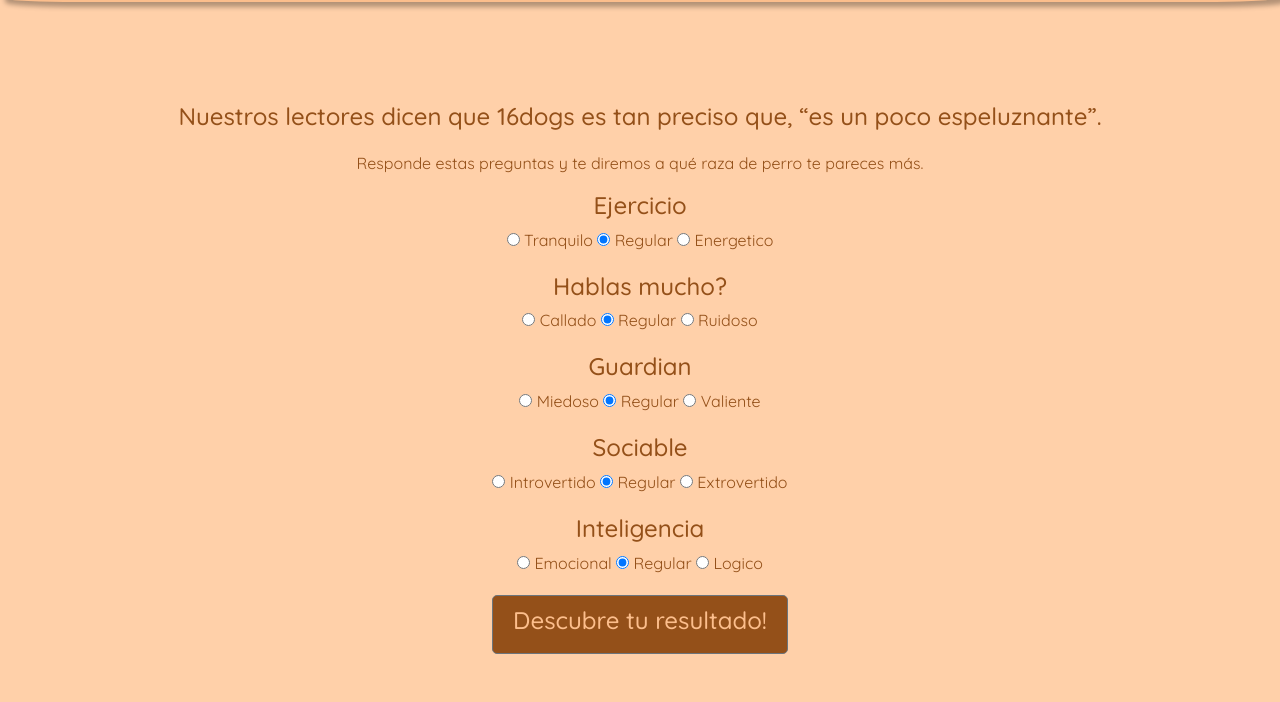
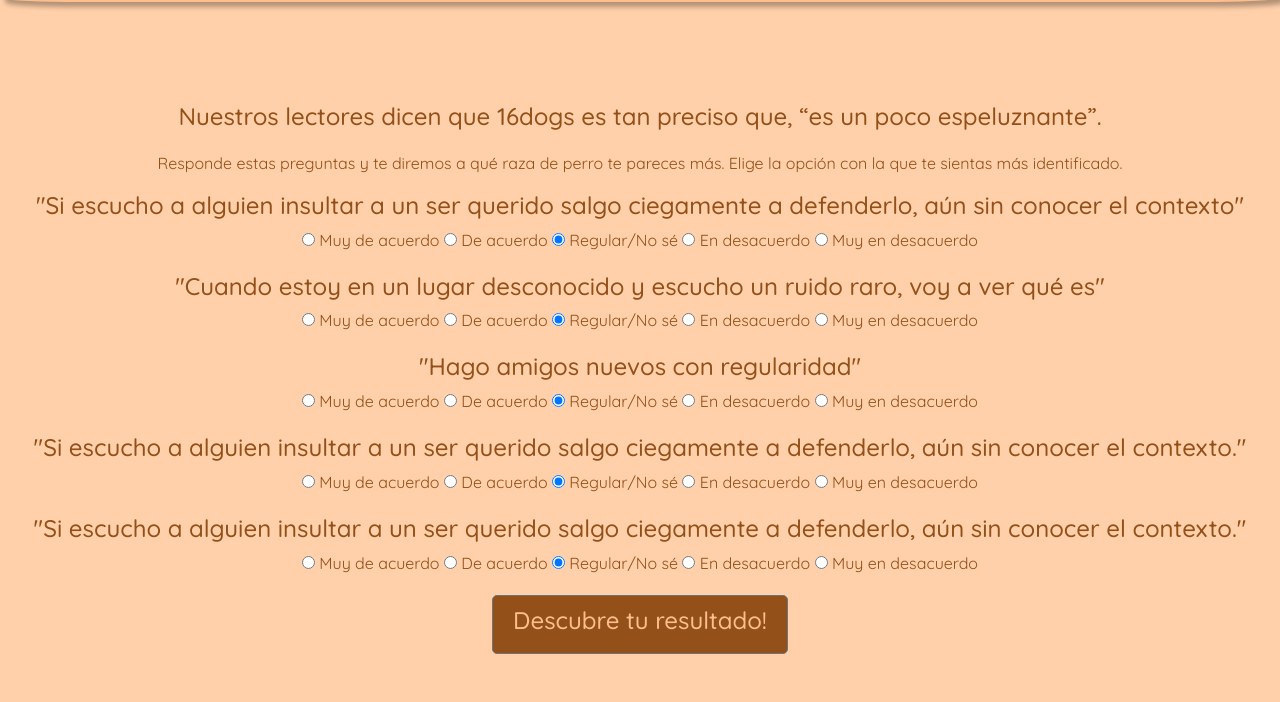
Before and after one commit to martinjohanis/Proyecto_grupo_1, a website: page public/index.html in a window 1280 px wide. Shown: the part 98-800 px from the top of the page. Drawn offline with nearby package versions, Linux system fonts and the light colour scheme.

Commit message:
prueba 5 botones

```diff
--- a/public/index.html
+++ b/public/index.html
@@ -3,10 +3,11 @@
 <head>
     <meta charset="UTF-8">
     <meta name="viewport" content="width=device-width, initial-scale=1.0">
+    <link rel="stylesheet" href="style.css">
     <link href="https://fonts.googleapis.com/css2?family=Quicksand:wght@300;400;500;600;700&display=swap" rel="stylesheet">
     <link href="https://cdn.jsdelivr.net/npm/bootstrap@5.3.0/dist/css/bootstrap.min.css" rel="stylesheet" integrity="sha384-9ndCyUaIbzAi2FUVXJi0CjmCapSmO7SnpJef0486qhLnuZ2cdeRhO02iuK6FUUVM" crossorigin="anonymous">
     <script src="https://cdn.jsdelivr.net/npm/bootstrap@5.3.0/dist/js/bootstrap.bundle.min.js" integrity="sha384-geWF76RCwLtnZ8qwWowPQNguL3RmwHVBC9FhGdlKrxdiJJigb/j/68SIy3Te4Bkz" crossorigin="anonymous"></script>
-    <link rel="stylesheet" href="style.css">
+
     <title>16dogs</title>
 
 </head>
@@ -34,97 +35,121 @@
 
     <section class="landing" id = "texto1">
         <h2>Nuestros lectores dicen que 16dogs es tan preciso que, “es un poco espeluznante”.</h2>
-        <p>Responde estas preguntas y te diremos a qué raza de perro te pareces más.</p>
+        <p>Responde estas preguntas y te diremos a qué raza de perro te pareces más. Elige la opción con la que te sientas más identificado.</p>
         <div id="botonesop1">
             <div class="btn-group1" role="group" aria-label="Basic radio toggle button group">
-             <h4> Ejercicio </h4>
+
+             <h4> "Si escucho a alguien insultar a un ser querido salgo ciegamente a defenderlo, aún sin conocer el contexto" </h4>
+
+             <input type="radio" class="btn-check1 botones" name="btnradio1" id="btnradio1" value= 1 autocomplete="off">
+             <label> Muy de acuerdo </label>
+
+             <input type="radio" class="btn-check1 botones" name="btnradio1" id="btnradio2" value= 2 autocomplete="off">
+             <label> De acuerdo </label>
+
+             <input type="radio" class="btn-check1" name="btnradio1" id="btnradio3" value= 3 autocomplete="off" checked>
+             <label> Regular/No sé </label>
 
 
-             <input type="radio" class="btn-check1 botones" name="btnradio1" id="btnradio1" value= 1 autocomplete="off">
-             <label> Tranquilo </label>
+             <input type="radio" class="btn-check1" name="btnradio1" id="btnradio4" value= 4 autocomplete="off">
+             <label> En desacuerdo </label>
 
-             <input type="radio" class="btn-check1" name="btnradio1" id="btnradio2" value= 2 autocomplete="off" checked>
-             <label> Regular </label>
-
-
-             <input type="radio" class="btn-check1" name="btnradio1" id="btnradio3" value= 3 autocomplete="off">
-             <label> Energetico </label>
+             <input type="radio" class="btn-check1" name="btnradio1" id="btnradio5" value= 5 autocomplete="off">
+             <label> Muy en desacuerdo </label>
            </div>
            </div>
 
-
            <div id="botonesop2">
             <div class="btn-group2" role="group" aria-label="Basic radio toggle button group">
-             <h4> Hablas mucho?</h4>
+
+             <h4> "Cuando estoy en un lugar desconocido y escucho un ruido raro, voy a ver qué es" </h4>
+
+             <input type="radio" class="btn-check2 botones" name="btnradio2" id="btnradio6" value= 1 autocomplete="off">
+             <label> Muy de acuerdo </label>
+
+             <input type="radio" class="btn-check2 botones" name="btnradio2" id="btnradio7" value= 2 autocomplete="off">
+             <label> De acuerdo </label>
+
+             <input type="radio" class="btn-check2" name="btnradio2" id="btnradio8" value= 3 autocomplete="off" checked>
+             <label> Regular/No sé </label>
 
 
-             <input type="radio" class="btn-check2" name="btnradio2" id="btnradio4" value= 1 autocomplete="off">
-             <label> Callado </label>
+             <input type="radio" class="btn-check2" name="btnradio2" id="btnradio9" value= 4 autocomplete="off">
+             <label> En desacuerdo </label>
 
-             <input type="radio" class="btn-check2" name="btnradio2" id="btnradio5" value= 2 autocomplete="off" checked>
-             <label> Regular </label>
-
-             <input type="radio" class="btn-check2" name="btnradio2" id="btnradio6" value= 3 autocomplete="off">
-             <label> Ruidoso </label>
+             <input type="radio" class="btn-check2" name="btnradio2" id="btnradio10" value= 5 autocomplete="off">
+             <label> Muy en desacuerdo </label>
            </div>
            </div>
 
-
            <div id="botonesop3">
             <div class="btn-group3" role="group" aria-label="Basic radio toggle button group">
-             <h4> Guardian </h4>
+
+             <h4> "Hago amigos nuevos con regularidad" </h4>
+
+             <input type="radio" class="btn-check3 botones" name="btnradio3" id="btnradio11" value= 1 autocomplete="off">
+             <label> Muy de acuerdo </label>
+
+             <input type="radio" class="btn-check3 botones" name="btnradio3" id="btnradio12" value= 2 autocomplete="off">
+             <label> De acuerdo </label>
+
+             <input type="radio" class="btn-check3" name="btnradio3" id="btnradio13" value= 3 autocomplete="off" checked>
+             <label> Regular/No sé </label>
 
 
-             <input type="radio" class="btn-check3" name="btnradio3" id="btnradio7" value=1 autocomplete="off">
-             <label> Miedoso </label>
+             <input type="radio" class="btn-check3" name="btnradio3" id="btnradio14" value= 4 autocomplete="off">
+             <label> En desacuerdo </label>
 
-             <input type="radio" class="btn-check3" name="btnradio3" id="btnradio8" value=2 autocomplete="off" checked>
-             <label> Regular </label>
-
-
-             <input type="radio" class="btn-check3" name="btnradio3" id="btnradio9" value=3 autocomplete="off">
-             <label> Valiente </label>
-
+             <input type="radio" class="btn-check3" name="btnradio3" id="btnradio15" value= 5 autocomplete="off">
+             <label> Muy en desacuerdo </label>
            </div>
            </div>
 
            <div id="botonesop4">
             <div class="btn-group4" role="group" aria-label="Basic radio toggle button group">
-             <h4> Sociable </h4>
+
+             <h4> "Si escucho a alguien insultar a un ser querido salgo ciegamente a defenderlo, aún sin conocer el contexto." </h4>
+
+             <input type="radio" class="btn-check4 botones" name="btnradio4" id="btnradio16" value= 1 autocomplete="off">
+             <label> Muy de acuerdo </label>
+
+             <input type="radio" class="btn-check4 botones" name="btnradio4" id="btnradio17" value= 2 autocomplete="off">
+             <label> De acuerdo </label>
+
+             <input type="radio" class="btn-check4" name="btnradio4" id="btnradio18" value= 3 autocomplete="off" checked>
+             <label> Regular/No sé </label>
 
 
-             <input type="radio" class="btn-check4" name="btnradio4" id="btnradio10" value=1 autocomplete="off">
-             <label> Introvertido </label>
+             <input type="radio" class="btn-check4" name="btnradio4" id="btnradio19" value= 4 autocomplete="off">
+             <label> En desacuerdo </label>
 
-             <input type="radio" class="btn-check4" name="btnradio4" id="btnradio11" value=2 autocomplete="off" checked>
-             <label> Regular </label>
-
-
-             <input type="radio" class="btn-check4" name="btnradio4" id="btnradio12" value=3 autocomplete="off">
-             <label> Extrovertido </label>
-
+             <input type="radio" class="btn-check4" name="btnradio4" id="btnradio20" value= 5 autocomplete="off">
+             <label> Muy en desacuerdo </label>
            </div>
            </div>
 
-
            <div id="botonesop5">
             <div class="btn-group5" role="group" aria-label="Basic radio toggle button group">
-             <h4> Inteligencia </h4>
+
+             <h4> "Si escucho a alguien insultar a un ser querido salgo ciegamente a defenderlo, aún sin conocer el contexto." </h4>
+
+             <input type="radio" class="btn-check5 botones" name="btnradio5" id="btnradio21" value= 1 autocomplete="off">
+             <label> Muy de acuerdo </label>
+
+             <input type="radio" class="btn-check5 botones" name="btnradio5" id="btnradio22" value= 2 autocomplete="off">
+             <label> De acuerdo </label>
+
+             <input type="radio" class="btn-check5" name="btnradio5" id="btnradio23" value= 3 autocomplete="off" checked>
+             <label> Regular/No sé </label>
 
 
-             <input type="radio" class="btn-check5" name="btnradio5" id="btnradio13" value=1 autocomplete="off">
-             <label> Emocional </label>
+             <input type="radio" class="btn-check5" name="btnradio5" id="btnradio24" value= 4 autocomplete="off">
+             <label> En desacuerdo </label>
 
-             <input type="radio" class="btn-check5" name="btnradio5" id="btnradio14" value=2 autocomplete="off" checked>
-             <label> Regular </label>
-
-
-             <input type="radio" class="btn-check5" name="btnradio5" id="btnradio15" value=3 autocomplete="off">
-             <label> Logico </label>
-
+             <input type="radio" class="btn-check5" name="btnradio5" id="btnradio25" value= 5 autocomplete="off">
+             <label> Muy en desacuerdo </label>
            </div>
            </div>
-
            <button type="submit" id="submitBtn" class="btn btn-outline-secondary"><h4>Descubre tu resultado!</h4></button>
           </div>
     </section>
--- a/public/style.css
+++ b/public/style.css
@@ -87,6 +87,7 @@
 .btn-group1{
 
     padding-bottom: 20px;
+
 }
 
 .btn-group2{
```
